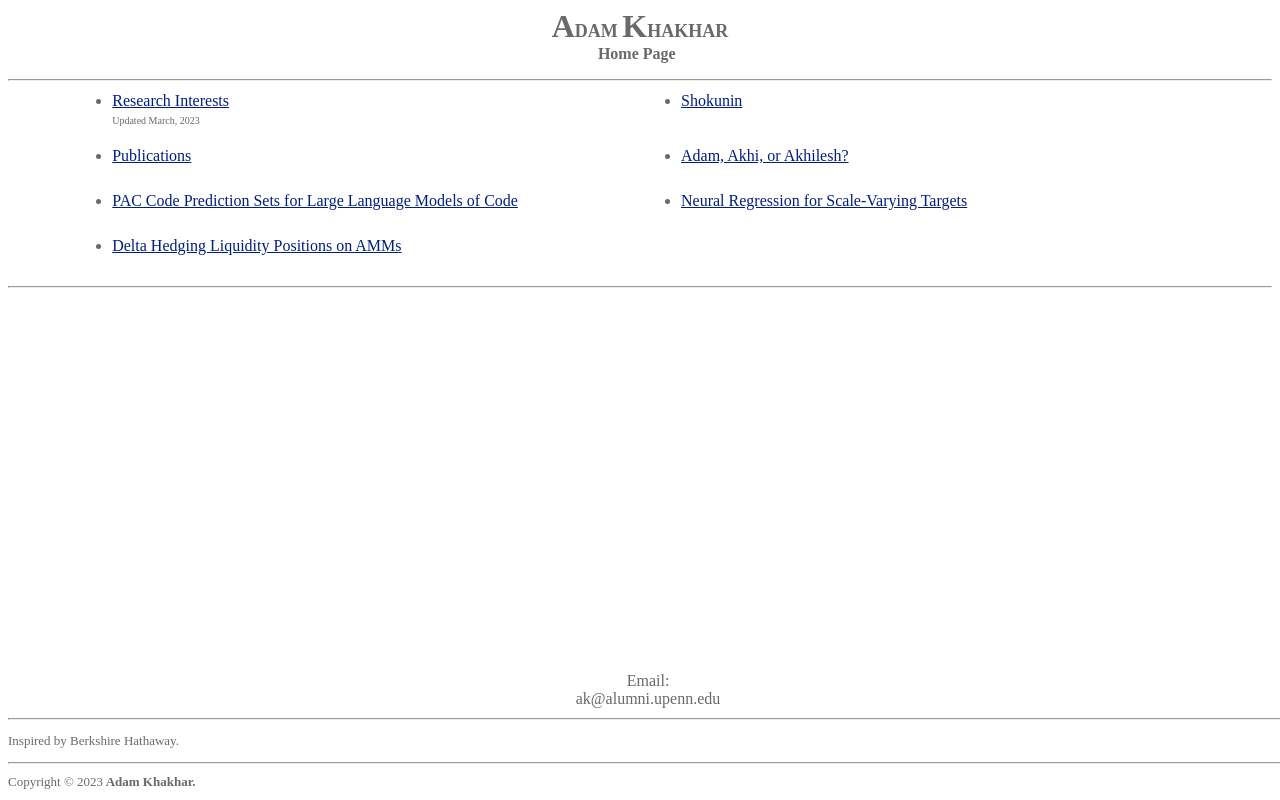
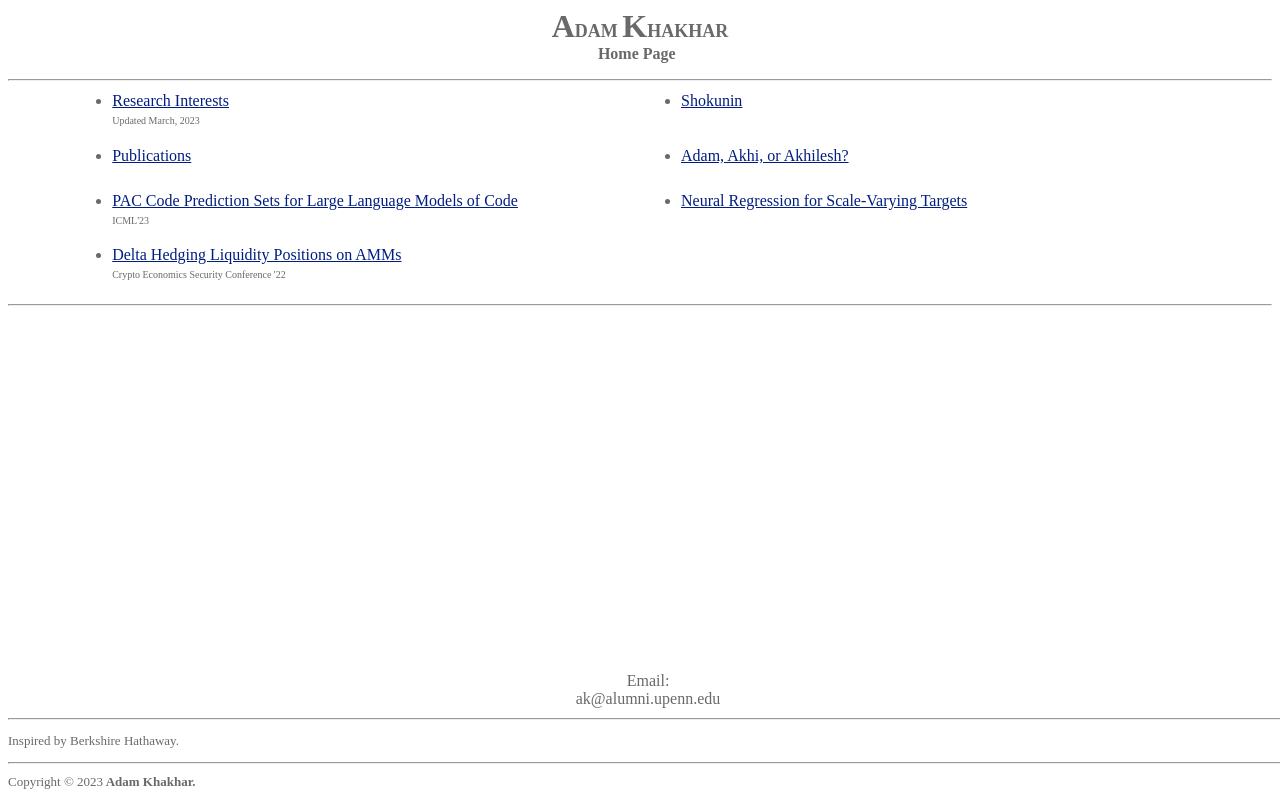
Before and after one commit to adamkhakhar/adamkhakhar.github.io, a plain HTML site: page index.html in a window 1280 px wide. Drawn offline with Linux system fonts and the light colour scheme.

Commit message:
add conference info to papers

```diff
--- a/index.html
+++ b/index.html
@@ -24,11 +24,10 @@
       <b>
          <font size="6"><p align="center">A</font><font size="4">DAM </font><font size="6">K</font><font size=4>HAKHAR </font></font><br>Home Page
       </b>
-      <font
-         size=1>
+      <font size=1>
         </b>
-      <font
-         size=1>&nbsp;</p></font>
+        <font size=1>&nbsp;</p>
+        </font>
         <hr>
         <p align="center">
            <center>
@@ -37,8 +36,8 @@
                     <tr>
                        <td height="45" valign="top" width="50%">
                           <ul>
-                        <li><a href="researchinterests.html">Research Interests</a> <br><font
-                           size=1>Updated March, 2023</font>
+                             <li><a href="researchinterests.html">Research Interests</a> <br>
+                                <font size=1>Updated March, 2023</font>
                              </li>
                           </ul>
                        </td>
@@ -67,14 +66,16 @@
                     <tr>
                        <td height="45" valign="top" width="50%">
                           <ul>
-                        <li><a
-                           href="https://arxiv.org/pdf/2302.08703.pdf">PAC Code Prediction Sets for Large Language Models of Code</a>
+                             <li><a href="https://arxiv.org/pdf/2302.08703.pdf">PAC Code Prediction Sets for Large
+                                   Language Models of Code</a> <br>
+                                   <font size=1>ICML'23</font>
                              </li>
                           </ul>
                        </td>
                        <td height="45" valign="top" width="50%">
                           <ul>
-                        <li><a href="https://arxiv.org/pdf/2211.07447.pdf">Neural Regression for Scale-Varying Targets</a>
+                             <li><a href="https://arxiv.org/pdf/2211.07447.pdf">Neural Regression for Scale-Varying
+                                   Targets</a>
                              </li>
                           </ul>
                        </td>
@@ -82,7 +83,10 @@
                     <tr>
                        <td height="45" valign="top" width="50%">
                           <ul>
-                        <li><a href="https://arxiv.org/pdf/2208.03318">Delta Hedging Liquidity Positions on AMMs</a> </li>
+                             <li><a href="https://arxiv.org/pdf/2208.03318">Delta Hedging Liquidity Positions on
+                                   AMMs</a> <br>
+                                   <font size=1>Crypto Economics Security Conference '22</font>
+                              </li>
                           </ul>
                        </td>
                  </tbody>
@@ -90,7 +94,8 @@
            </center>
            <hr>
            <div class="bottom_aligner">
-         <p align="center"><font size="3">Email:<br>
+              <p align="center">
+                 <font size="3">Email:<br>
                     ak@alumni.upenn.edu</font>
               </p>
               <p>
@@ -103,5 +108,6 @@
                  </font>
            </div>
            </body>
+
            </html>
            <!-- Website design inspired by https://www.berkshirehathaway.com/. -->
```
Lines whose indentation alone changed are shown as unchanged.
